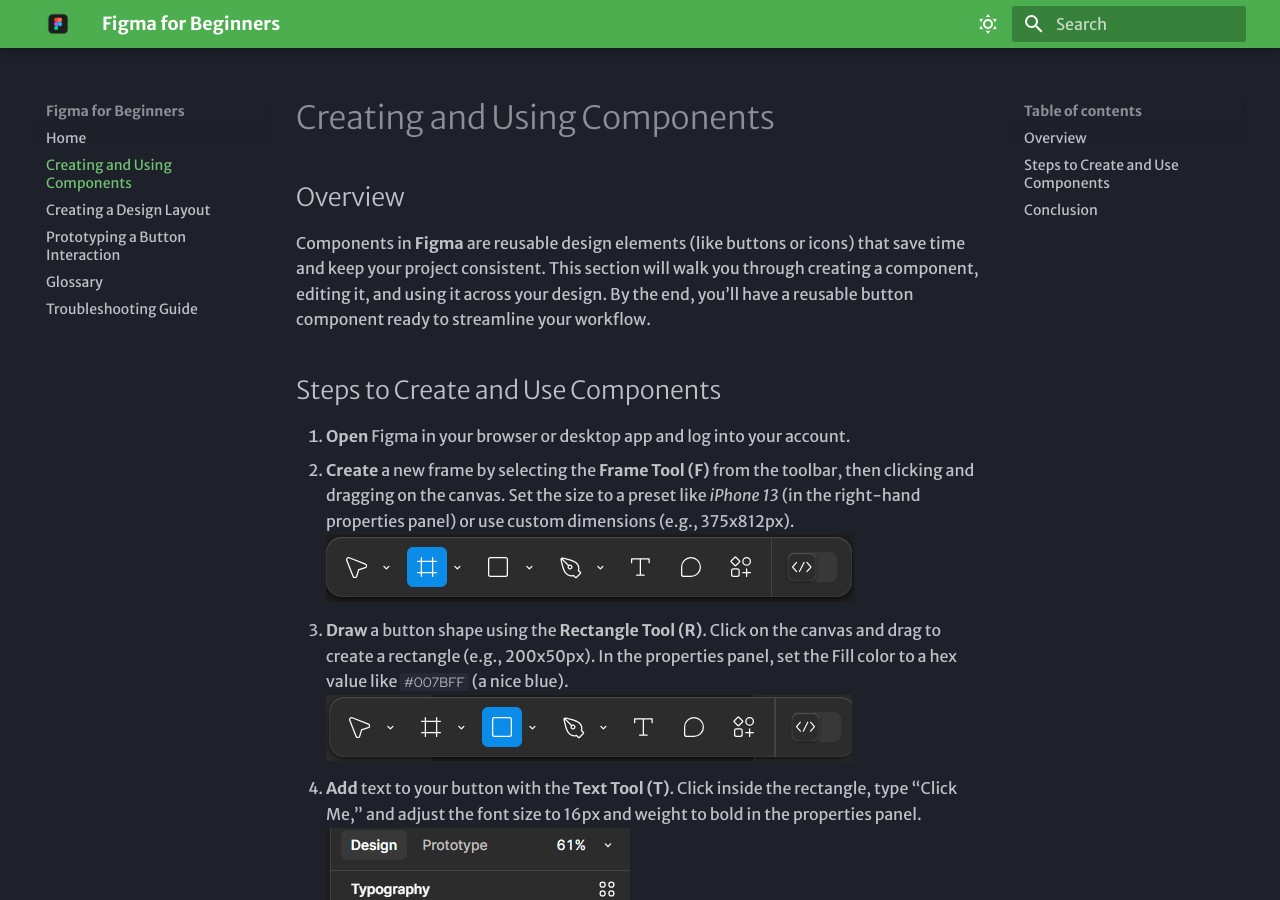
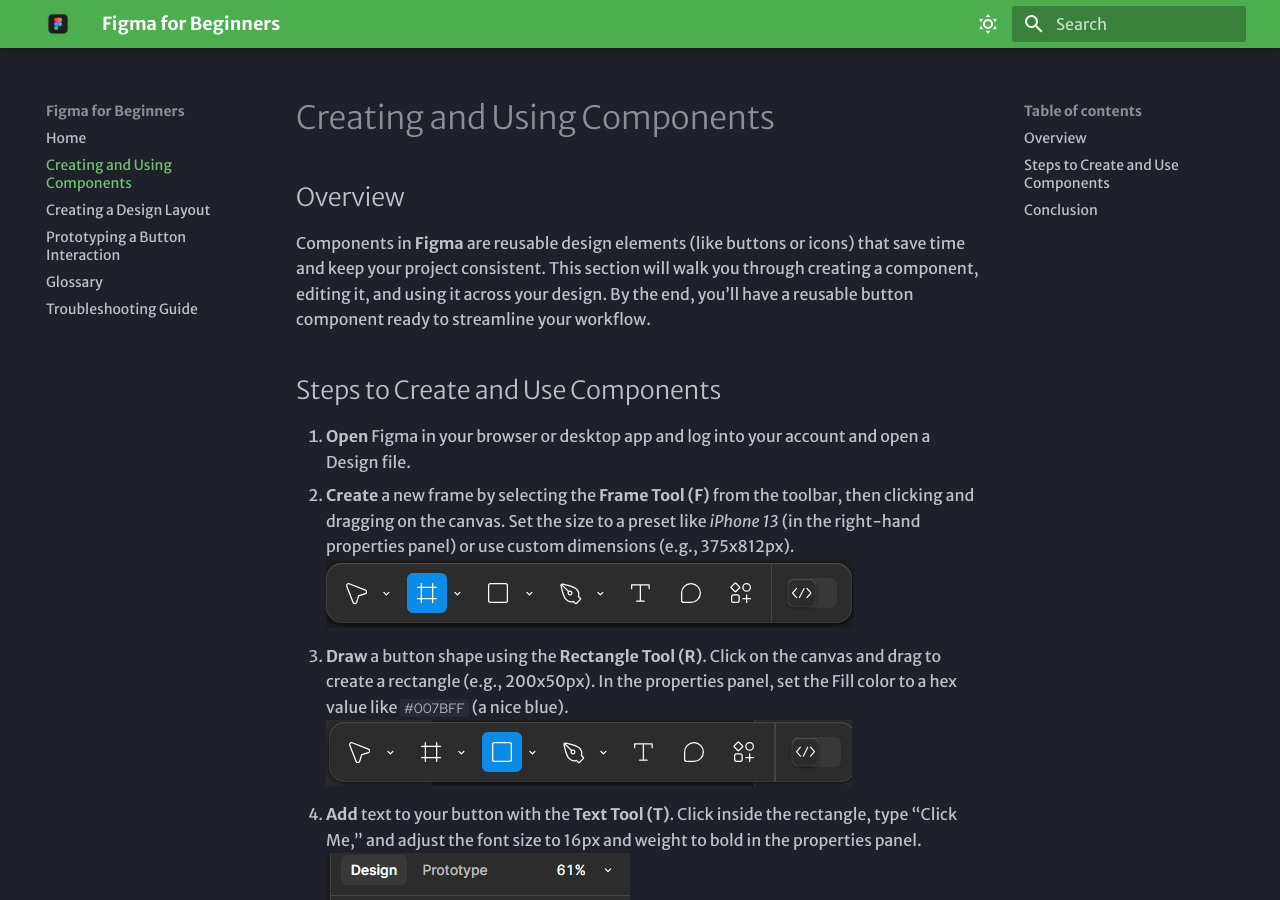
Before and after one commit to RamandeepKaurKainth/mkdocs-Comm2216, an MkDocs documentation site: the page built from docs/components.md, in a window 1280 px wide and 900 px high. Built offline with MkDocs 1.6.1 and Material for MkDocs 9.7.7, drawn with Linux system fonts in a browser that asks for light colours.

```diff
--- a/docs/components.md
+++ b/docs/components.md
@@ -4,7 +4,7 @@ Components in **Figma** are reusable design elements (like buttons or icons) tha
 
 ## Steps to Create and Use Components
 
-1. **Open** Figma in your browser or desktop app and log into your account.
+1. **Open** Figma in your browser or desktop app and log into your account and open a Design file.
 * **Create** a new frame by selecting the **Frame Tool (F)** from the toolbar, then clicking and dragging on the canvas. Set the size to a preset like *iPhone 13* (in the right-hand properties panel) or use custom dimensions (e.g., 375x812px).
 ![image](assets/FrameToolbar.png "Frame Toolbar")
 * **Draw** a button shape using the **Rectangle Tool (R)**. Click on the canvas and drag to create a rectangle (e.g., 200x50px). In the properties panel, set the Fill color to a hex value like `#007BFF` (a nice blue).
```
Also changed, not shown: docs/assets/componentcreated.png (added), docs/assets/mastercomponentcreated.png (added).
